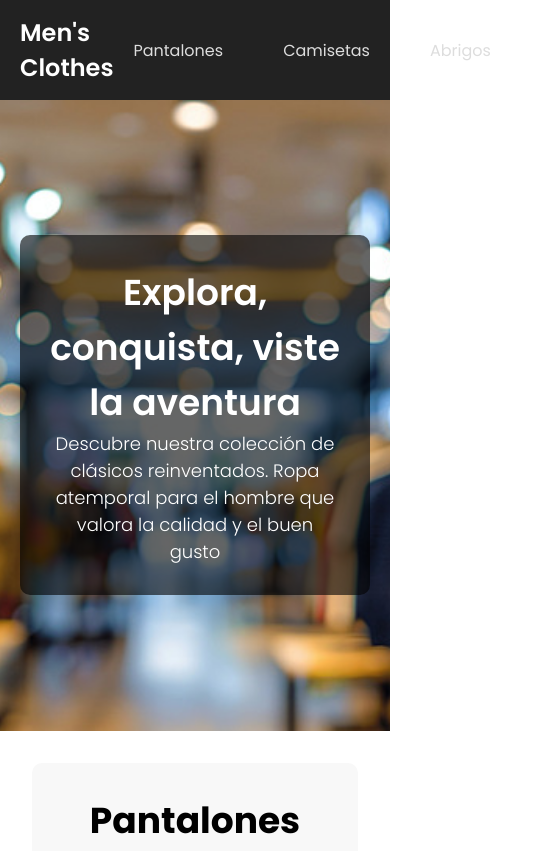
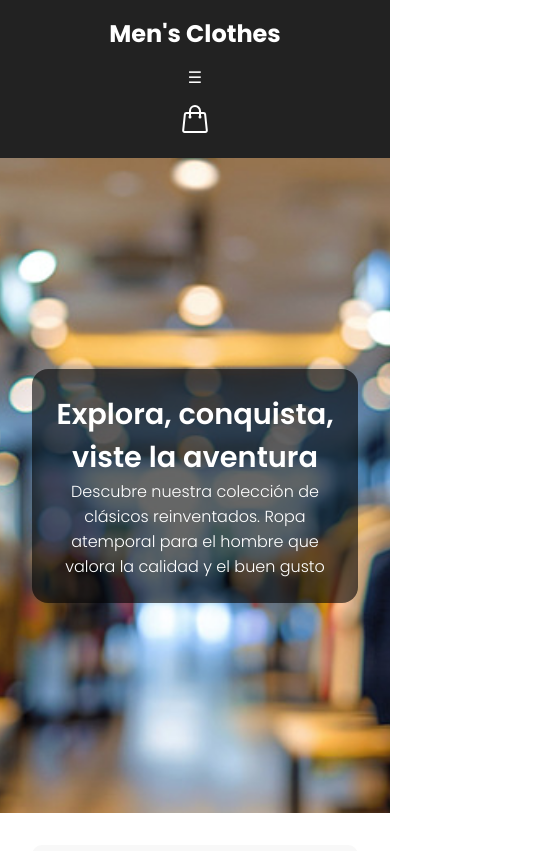
Before and after one commit to SantiGP18/ecommerce, a plain HTML site: page index.html in a window 390 px wide. Shown: the top 851 px of the page, 541 px wide, since content can reach past the window. Drawn offline with Linux system fonts and the light colour scheme.

Commit message:
Agregando funcionalidades responsive

```diff
--- a/index.html
+++ b/index.html
@@ -12,17 +12,16 @@
 <body>
     <header>
         <!-- Barra de navegación -->
-        <nav>
+        <nav class="navbar">
             <h1 class="logo">Men's Clothes</h1>
+            <div id="menu-icon">☰</div>
             <ul class="nav-links">
                 <li><a href="#pants-section">Pantalones</a></li>
                 <li><a href="#tshirts-section">Camisetas</a></li>
                 <li><a href="#sweaters-section">Abrigos</a></li>
             </ul>
             <div class="cart-container">
-                <div>
-                    <img src="./images/carrito-compras.svg" alt="">
-                </div>
+                <img src="./images/carrito-compras.svg" alt="">
             </div>
         </nav>
     </header>
--- a/styles.css
+++ b/styles.css
@@ -5,36 +5,37 @@
     list-style: none;
     text-decoration: none;
     font-family: 'Poppins', sans-serif;
+    font-size: 16px;
 }
 
 .cart-container img{
-    width: 30px;
+    width: 2rem;
     filter: invert(1);
     cursor: pointer;
 }
 
 .logo{
-    font-size: 24px;
-    font-weight: 600;
+    font-size: 1.5rem;
 }
-nav{
+.navbar {
     display: flex;
     justify-content: space-between;
     align-items: center;
     background-color: #222;
-    padding: 15px 20px;
-    margin: 0 auto;
+    padding: 1rem 1.5rem;
+    /*margin: 0 auto;*/
+    /*gap: 0.6rem;*/
     position: relative;
     color: #fff;
 }
 
 .nav-links{
     display: flex;
-    gap: 20px;
+    gap: 1rem;
 }
 
 .nav-links li{
-    padding: 8px 20px; /* Arriba y abajo 8px e izquierda y derecha 20px  */
+    padding: 0.5rem 1rem; /* Arriba y abajo 8px e izquierda y derecha 20px  */
 }
 
 .nav-links li a{
@@ -47,6 +48,10 @@ nav{
     color: #ffcc00;
 }
 
+#menu-icon{
+    display: none;
+}
+
 .hero{
     display: flex;
     justify-content: center;
@@ -56,24 +61,24 @@ nav{
     background-position: center;
     background-repeat: no-repeat;
     height: 70vh;
-    padding: 20px;
+    padding: 2rem;
 }
 
 .hero-content {
     background: rgba(0, 0, 0, 0.6);
-    padding: 30px;
+    padding: 1.5rem;
     text-align: center;
     color: #fff;
-    border-radius: 10px;
+    border-radius: 1rem;
 }
 
 .hero-content h1 {
-    font-size: 36px;
+    font-size: 2.5rem;
     font-weight: 600;
 }
 
 .hero-content p {
-    font-size: 18px;
+    font-size: 1.2rem;
     font-weight: 300;
 }
 
@@ -90,16 +95,19 @@ nav{
 
 .section-title {
     grid-column: 1 / -1; /* Hace que el título ocupe toda la fila */
+}
+
+.section-title h2 {
+    font-size: 2rem;
     text-align: center;
-    font-size: 1.5rem;
-    font-weight: bold;
 }
+
 
 .product{
     background: white;
-    border-radius: 10px;
+    border-radius: 1rem;
     box-shadow: 0px 4px 10px rgba(0, 0, 0, 0.1); /* Sombra sutil */
-    padding: 20px;
+    padding: 1.2rem;
     text-align: center;
     transition: transform 0.3s ease, box-shadow 0.3s ease;
 }
@@ -112,14 +120,14 @@ nav{
 .product img {
     max-width: 100%;
     height: auto;
-    border-radius: 5px;
+    border-radius: 1rem;
 }
 
 .add-product-btn {
     background-color: #333;
     color: white;
     border: none;
-    padding: 10px 15px;
+    padding: 0.5rem 1rem;
     border-radius: 5px;
     cursor: pointer;
     transition: background-color 0.3s ease;
@@ -134,3 +142,49 @@ nav{
     flex-direction: column;
     justify-content: space-between;
 }
+
+/* Responsive */
+/* Media query para pantallas pequeñas */
+@media (max-width: 725px){
+    .hero-content h1 {
+        font-size: 1.8rem;
+        transition: .3s;
+    }
+
+    .hero-content p {
+        font-size: 1rem;
+        transition: .3s;
+    }
+}
+
+@media (max-width: 670px){
+    .navbar {
+        display: flex;
+        flex-direction: column;
+        align-items: center;
+        gap: 0.85rem;
+        transition: all .3s;
+    }
+}
+
+@media (max-width: 480px){
+    /*.nav-links{
+        display: none;
+    }*/
+
+    #menu-icon{
+        display: block;
+        cursor: pointer;
+    }
+
+    .nav-links{
+        position: absolute;
+        top: -600px;
+        left: 0;
+        right: 0;
+        flex-direction: column;
+        text-align: center;
+        background-color: #555;
+        transition: all .42s;
+    }
+}
```
